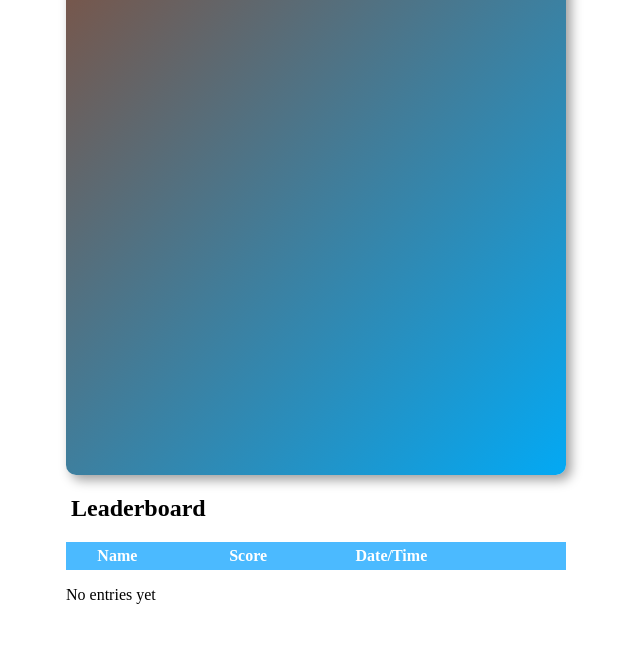
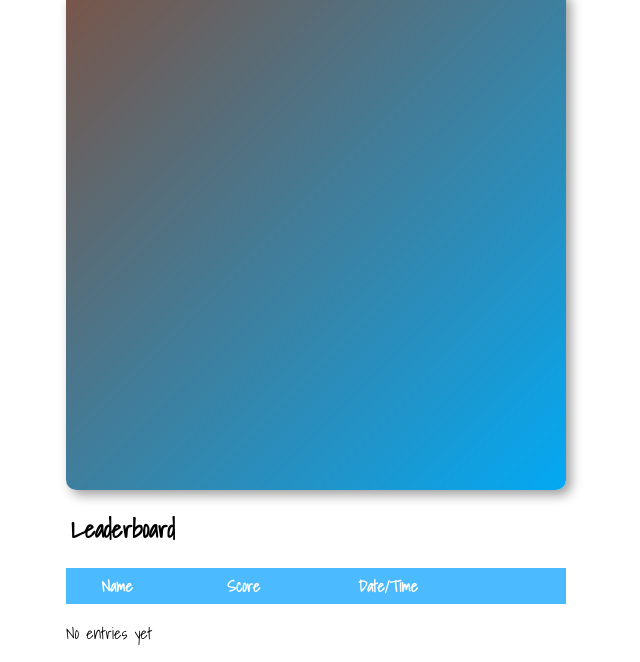
Before and after one commit to klemens-st/memo-match, a plain HTML site: page index.html in a window 1280 px wide. Shown: the part 223-885 px from the top of the page, without its empty margins (324-964 px from the left). Before the commit the page ends 843 px from the top, so only its background shows below. Drawn offline with Linux system fonts and the light colour scheme.

Commit message:
feat: Use custom font

```diff
--- a/css/main.css
+++ b/css/main.css
@@ -2,6 +2,7 @@ body {
   margin: 0;
   max-width: 500px;
   margin: auto;
+  font-family: 'Shadows Into Light', cursive;
 }
 
 button {
--- a/index.html
+++ b/index.html
@@ -4,6 +4,7 @@
 <head>
   <meta charset="utf-8">
   <meta name="viewport" content="width=device-width,initial-scale=1">
+  <link href="https://fonts.googleapis.com/css?family=Shadows+Into+Light" rel="stylesheet">
   <link rel="stylesheet" href="css/main.css">
 
   <title>Memory matching game</title>
```
